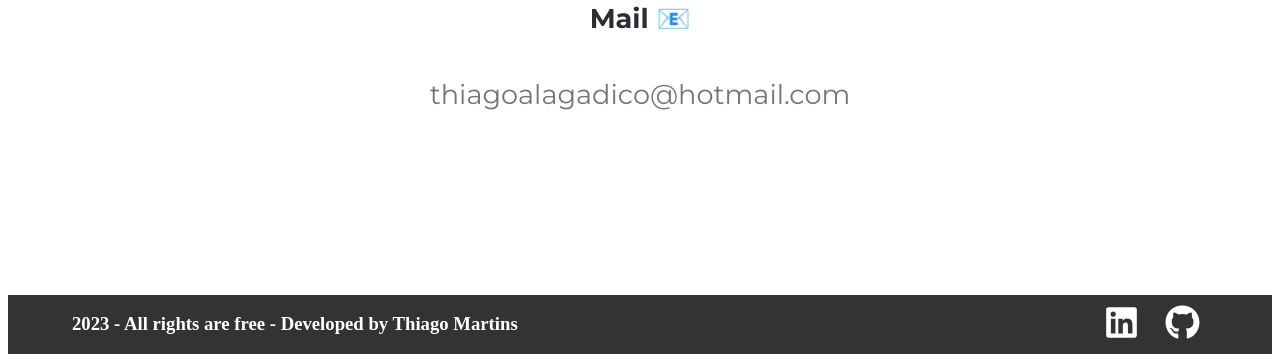
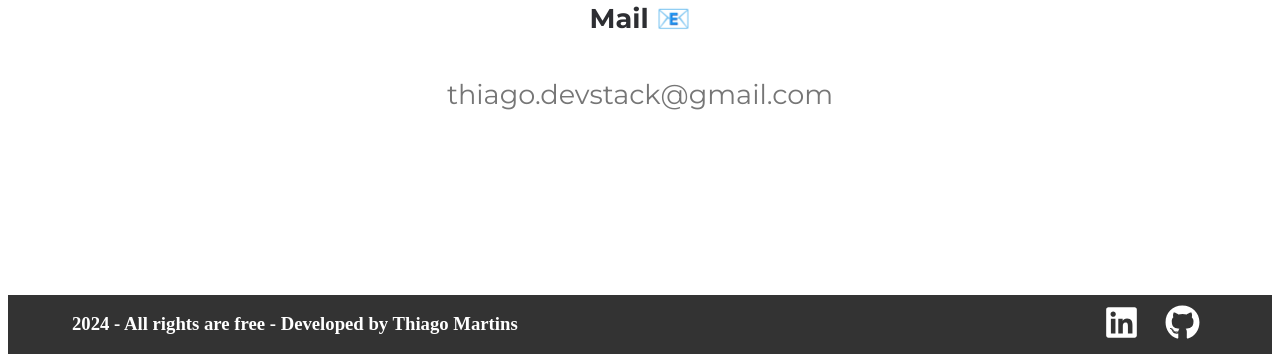
Before and after one commit to Thiagomartinsvieira/portfolio, a React (Vite) app: page / in a window 1280 px wide. Shown: the part 5936-6295 px from the top of the page. Built offline with nearby package versions, Linux system fonts and the light colour scheme.

Commit message:
chore: Updated email address for professional contact and corrected year of footer

```diff
--- a/src/components/Contact/index.jsx
+++ b/src/components/Contact/index.jsx
@@ -32,8 +32,8 @@ function Contact() {
 
         <div className="contact-info">
           <h3>Mail 📧 </h3>
-          <a href="mailto:thiagoalagadico@hotmail.com">
-            thiagoalagadico@hotmail.com
+          <a href="mailto:thiago.devstack@gmail.com">
+            thiago.devstack@gmail.com
           </a>
         </div>
       </section>
--- a/src/components/Footer/index.jsx
+++ b/src/components/Footer/index.jsx
@@ -6,7 +6,7 @@ function Footer() {
     <footer id="footer">
       <div className="container">
         <div className="footerrc">
-          <h3>2023 - All rights are free - Developed by Thiago Martins</h3>
+          <h3>2024 - All rights are free - Developed by Thiago Martins</h3>
         </div>
         <div className="footerrc-social">
           <a
```
